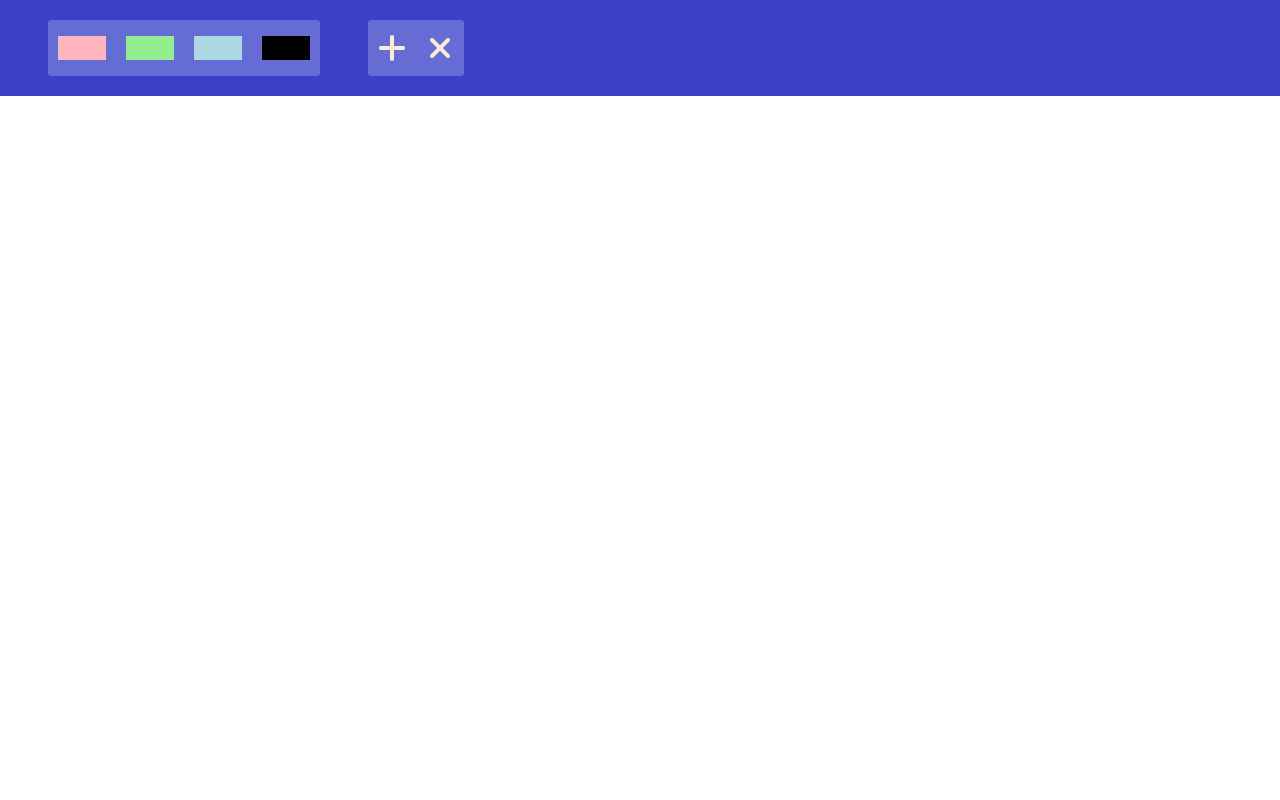
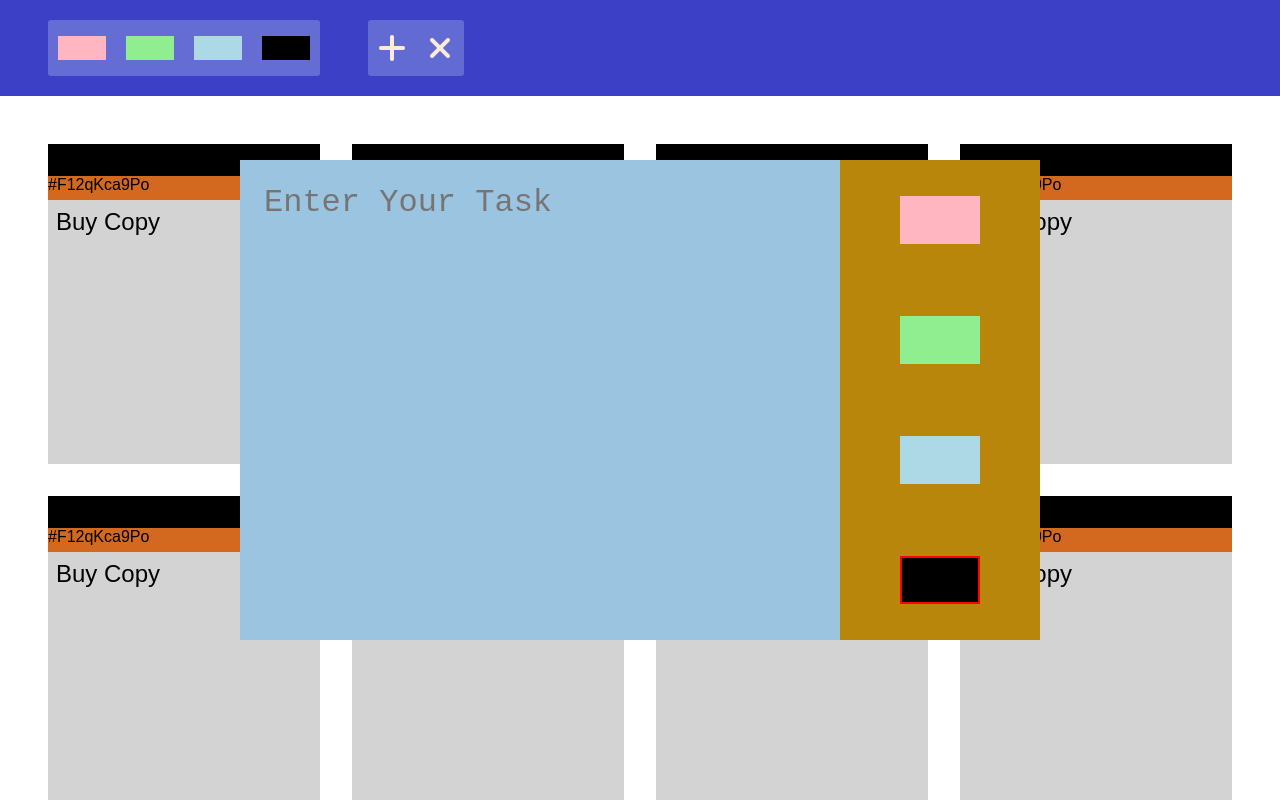
Before and after one commit to Santanu-99/Advanced-ToDo, a plain HTML site: page index.html in a window 1280 px wide. Both pictures are taken after a click on the element 392 px from the left and 48 px from the top of the page. Shown: the top 800 px of the page. Drawn offline with Linux system fonts and the light colour scheme.

Commit message:
Designing updated

```diff
--- a/index.html
+++ b/index.html
@@ -10,6 +10,7 @@
     <link rel="stylesheet" href="https://cdnjs.cloudflare.com/ajax/libs/font-awesome/6.1.0/css/all.min.css" integrity="sha512-10/jx2EXwxxWqCLX/hHth/vu2KY3jCF70dCQB8TSgNjbCVAC/8vai53GfMDrO2Emgwccf2pJqxct9ehpzG+MTw==" crossorigin="anonymous" referrerpolicy="no-referrer" />
 </head>
 <body>
+    <!-- Navbar area -->
     <div class="toolbox-cont">
         <div class="toolbox-priority-cont">
             <div class="color lightpink"></div>
@@ -28,6 +29,65 @@
             </div>
         </div>
     </div>
+    <!-- Ticket box -->
+    <div class="main-cont">
+        <div class="ticket-cont">
+            <div class="ticket-color"></div>
+            <div class="ticket-id">#F12qKca9Po</div>
+            <div class="task-area">Buy Copy</div>
+        </div>
+        <div class="ticket-cont">
+            <div class="ticket-color"></div>
+            <div class="ticket-id">#F12qKca9Po</div>
+            <div class="task-area">Buy Copy</div>
+        </div>
+        <div class="ticket-cont">
+            <div class="ticket-color"></div>
+            <div class="ticket-id">#F12qKca9Po</div>
+            <div class="task-area">Buy Copy</div>
+        </div>
+        <div class="ticket-cont">
+            <div class="ticket-color"></div>
+            <div class="ticket-id">#F12qKca9Po</div>
+            <div class="task-area">Buy Copy</div>
+        </div>
+        <div class="ticket-cont">
+            <div class="ticket-color"></div>
+            <div class="ticket-id">#F12qKca9Po</div>
+            <div class="task-area">Buy Copy</div>
+        </div>
+        <div class="ticket-cont">
+            <div class="ticket-color"></div>
+            <div class="ticket-id">#F12qKca9Po</div>
+            <div class="task-area">Buy Copy</div>
+        </div>
+        <div class="ticket-cont">
+            <div class="ticket-color"></div>
+            <div class="ticket-id">#F12qKca9Po</div>
+            <div class="task-area">Buy Copy</div>
+        </div>
+        <div class="ticket-cont">
+            <div class="ticket-color"></div>
+            <div class="ticket-id">#F12qKca9Po</div>
+            <div class="task-area">Buy Copy</div>
+        </div>
+        <div class="ticket-cont">
+            <div class="ticket-color"></div>
+            <div class="ticket-id">#F12qKca9Po</div>
+            <div class="task-area">Buy Copy</div>
+        </div>
+    </div>
+
+    <!-- Modal Container -->
+    <div class="modal-cont">
+        <textarea class="textarea-cont" placeholder="Enter Your Task" spellcheck="false"></textarea>
+        <div class="priority-colors-cont">
+            <div class="priority-color lightpink"></div>
+            <div class="priority-color lightgreen"></div>
+            <div class="priority-color lightblue"></div>
+            <div class="active priority-color black"></div>
+        </div>
+    </div>
 </body>
 
 <script src="script.js"></script>
--- a/script.js
+++ b/script.js
@@ -1,7 +1,15 @@
 let addBtn = document.querySelector('.add-btn');
-
+let modalCont = document.querySelector('.modal-cont');
+let modalContShow = false;
 addBtn.addEventListener('click',function(e){
     // Display a model
+    modalContShow = !modalContShow;
+    if(modalContShow){
+        modalCont.style.display = "flex";
+    }
+    else{
+        modalCont.style.display = "none";
+    }
 
     // Create a card accordingly and add it
 })
--- a/style.css
+++ b/style.css
@@ -4,6 +4,7 @@
 }
 
 body{
+    font-family: Arial, Helvetica, sans-serif;
     padding: 0;
     border: 0;
     margin: 0;
@@ -49,16 +50,93 @@ body{
 }
 
 .action-btn-cont{
-    background-color: #656cd3;
+    background-color: #626ad3;
     height: 3.5rem;
     width: 6rem;
+    display: flex;
+}
+
+.action-btn-cont>*{
     display: flex;
     align-items: center;
     justify-content: center;
     color: antiquewhite;
+    width: 50%;
+    height: 100%;
+    text-align: center;
 }
 
-.action-btn-cont>*{
-    width: 50%;
-    text-align: center;
+.action-btn-cont>*:hover{
+    background-color: #2c34a1;
 }
+
+.modal-cont{
+    height: 30rem;
+    width: 50rem;
+    background-color: coral;
+    position: absolute;
+    top:calc((100vh - 30rem) / 2);
+    left: calc((100vw - 50rem) / 2);
+    display: none;
+}
+
+.textarea-cont{
+    height: 100%;
+    width: 75%;
+    outline: none;
+    resize: none;
+    border: none;
+    background-color: rgb(155, 196, 224);
+    padding: 1.5rem;
+    font-size: 2rem;
+}
+
+.priority-colors-cont{
+    height: 100%;
+    width: 25%;
+    background-color: darkgoldenrod;
+    display: flex;
+    flex-direction: column;
+    justify-content: space-around;
+    align-items: center;
+}
+
+.priority-color{
+    height: 3rem;
+    width: 5rem;
+}
+
+.active{
+    border:2px solid red;
+}
+
+.main-cont{
+    padding: 3rem;
+    display: flex;
+    justify-content: center;
+    gap: 2rem;
+    flex-wrap: wrap;
+}
+
+.ticket-cont{
+    height: 20rem;
+    width: 17rem;
+    background-color: cadetblue;
+}
+
+.ticket-color{
+    background-color: black;
+    height: 2rem;
+}
+
+.ticket-id{
+    background-color: chocolate;
+    height: 1.5rem;
+}
+
+.task-area{
+    height: calc(100% - 1.5rem - 2rem);
+    background-color: lightgrey;
+    font-size: 1.5rem;
+    padding: 0.5rem;
+}
```
